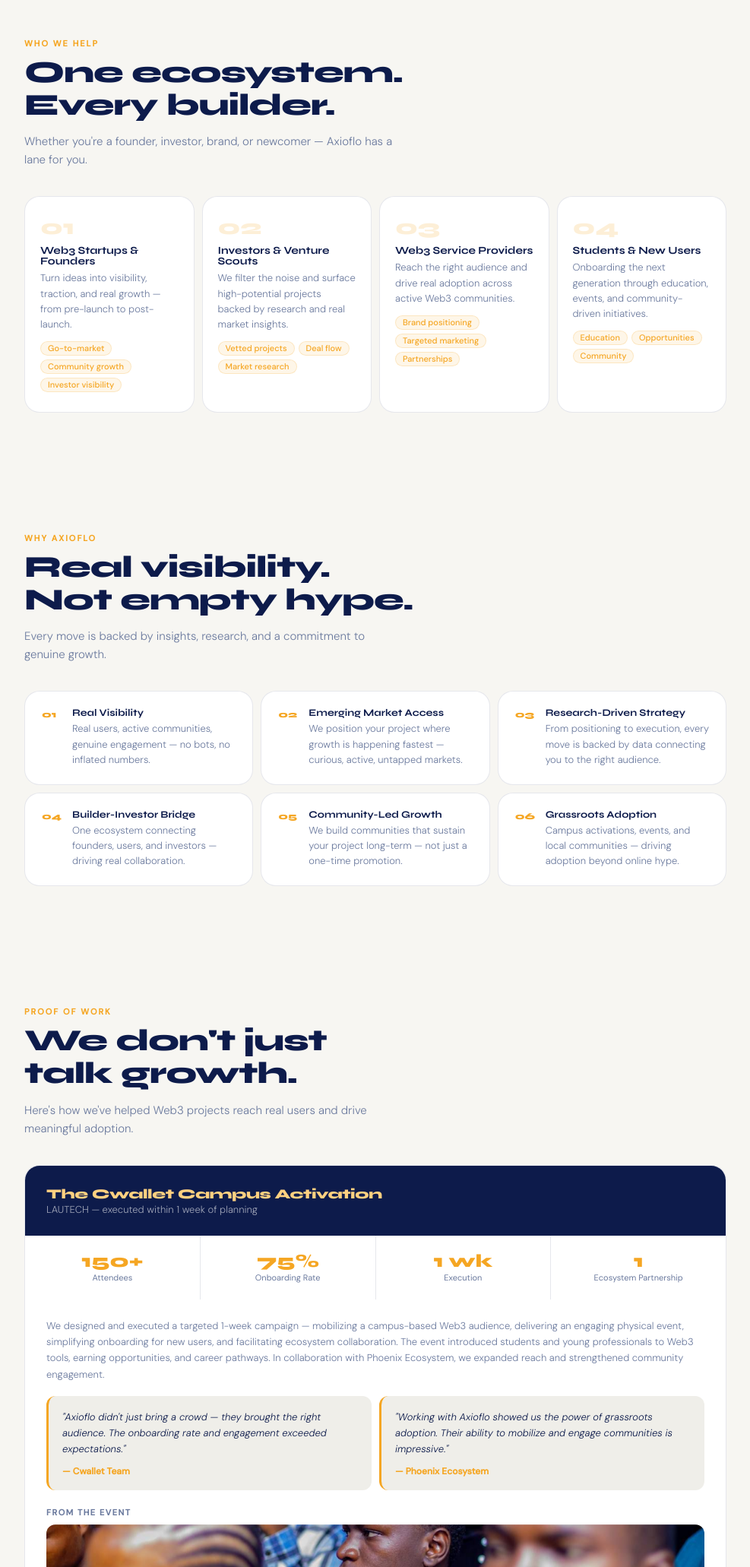
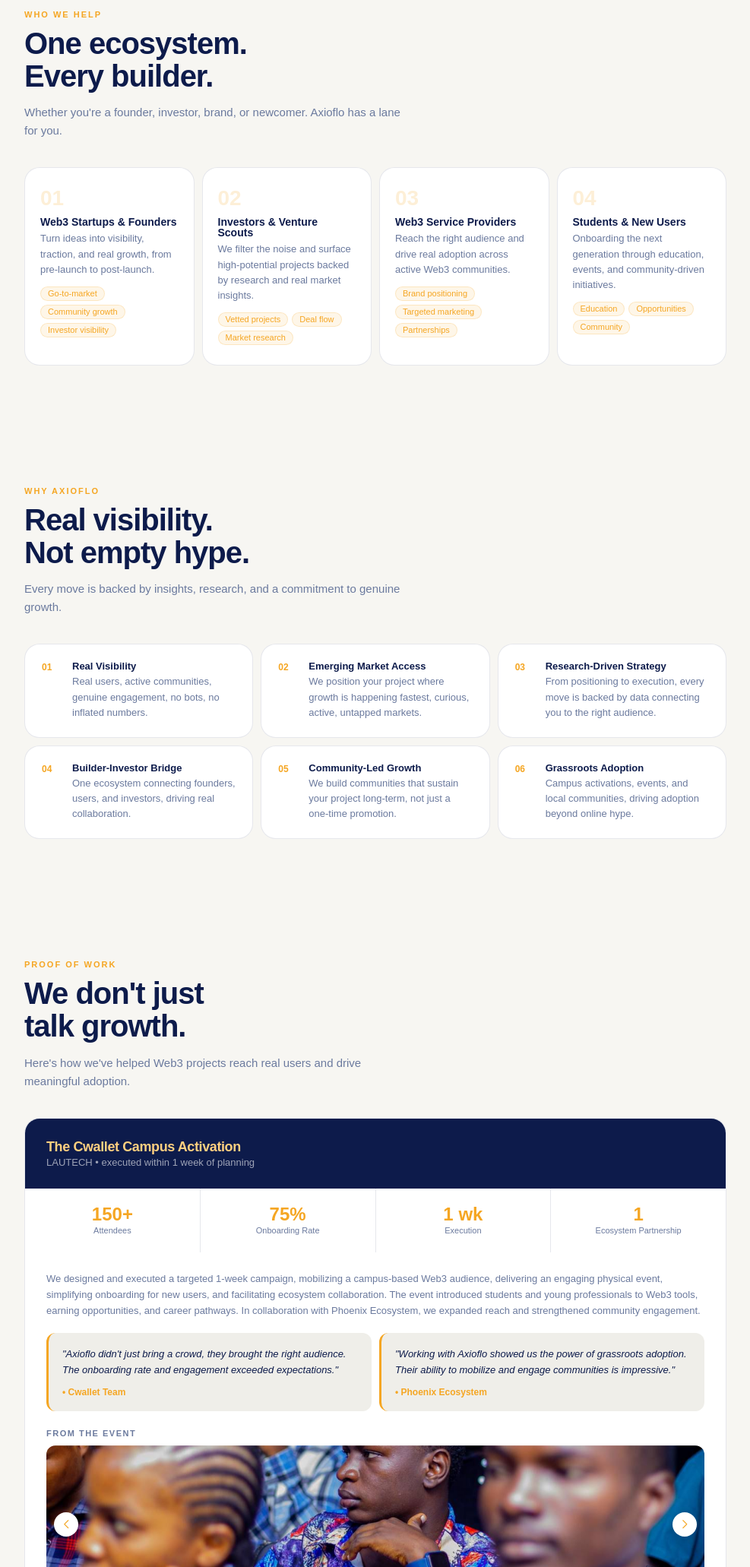
Before and after one commit to websitedesigner-ng/axioflo, a plain HTML site: page index.html in a window 1280 px wide. Shown: the part 1440-3502 px from the top of the page at 76% size, without its empty margins (146-1133 px from the left). Drawn offline with nearby package versions, Linux system fonts and the light colour scheme.

Commit message:
Update index.html

```diff
--- a/index.html
+++ b/index.html
@@ -4,8 +4,10 @@
 <meta charset="UTF-8">
 <meta name="viewport" content="width=device-width, initial-scale=1.0">
 <title>Axioflo — Bridging Ideas, Investors & Web3</title>
-<link rel="stylesheet" href="./index.css" />
-<link href="https://fonts.googleapis.com/css2?family=Syne:wght@400;500;600;700;800&family=DM+Sans:ital,wght@0,300;0,400;0,500;1,300&display=swap" rel="stylesheet">
+<link rel="stylesheet" href="./index.css"/>
+<link rel="preconnect" href="https://fonts.googleapis.com">
+<link rel="preconnect" href="https://fonts.gstatic.com" crossorigin>
+<link href="https://fonts.googleapis.com/css2?family=Sora:wght@100..800&display=swap" rel="stylesheet">
 <link rel="stylesheet" href="https://cdnjs.cloudflare.com/ajax/libs/font-awesome/6.5.1/css/all.min.css"/>
 <link rel="stylesheet" href="https://cdn.jsdelivr.net/npm/swiper@11/swiper-bundle.min.css"/>
 </head>
@@ -58,13 +60,13 @@
   <div class="rev">
     <div class="sec-label">What We Do</div>
     <h2 class="sec-title">Four pillars of<br>Web3 growth</h2>
-    <p class="sec-desc">From education to investor access — we cover every layer of the ecosystem.</p>
+    <p class="sec-desc">From education to investor access, we cover every layer of the ecosystem.</p>
   </div>
   <div class="services-grid rev">
     <div class="service-card">
       <div class="service-icon"><i class="fa-solid fa-graduation-cap"></i></div>
       <h3>Crypto &amp; Tech Education</h3>
-      <p>Accessible content demystifying blockchain, DeFi, and the digital economy — empowering anyone to participate confidently.</p>
+      <p>Accessible content demystifying blockchain, DeFi, and the digital economy, empowering anyone to participate confidently.</p>
     </div>
     <div class="service-card">
       <div class="service-icon"><i class="fa-solid fa-bullseye"></i></div>
@@ -89,13 +91,13 @@
   <div class="rev">
     <div class="sec-label">Who We Help</div>
     <h2 class="sec-title">One ecosystem.<br>Every builder.</h2>
-    <p class="sec-desc">Whether you're a founder, investor, brand, or newcomer — Axioflo has a lane for you.</p>
+    <p class="sec-desc">Whether you're a founder, investor, brand, or newcomer. Axioflo has a lane for you.</p>
   </div>
   <div class="audience-grid rev">
     <div class="audience-card">
       <div class="audience-num">01</div>
       <h3>Web3 Startups &amp; Founders</h3>
-      <p>Turn ideas into visibility, traction, and real growth — from pre-launch to post-launch.</p>
+      <p>Turn ideas into visibility, traction, and real growth, from pre-launch to post-launch.</p>
       <div class="tags"><span class="tag">Go-to-market</span><span class="tag">Community growth</span><span class="tag">Investor visibility</span></div>
     </div>
     <div class="audience-card">
@@ -127,12 +129,12 @@
     <p class="sec-desc">Every move is backed by insights, research, and a commitment to genuine growth.</p>
   </div>
   <div class="why-grid rev">
-    <div class="why-card"><span class="why-num">01</span><div><h3>Real Visibility</h3><p>Real users, active communities, genuine engagement — no bots, no inflated numbers.</p></div></div>
-    <div class="why-card"><span class="why-num">02</span><div><h3>Emerging Market Access</h3><p>We position your project where growth is happening fastest — curious, active, untapped markets.</p></div></div>
+    <div class="why-card"><span class="why-num">01</span><div><h3>Real Visibility</h3><p>Real users, active communities, genuine engagement, no bots, no inflated numbers.</p></div></div>
+    <div class="why-card"><span class="why-num">02</span><div><h3>Emerging Market Access</h3><p>We position your project where growth is happening fastest, curious, active, untapped markets.</p></div></div>
     <div class="why-card"><span class="why-num">03</span><div><h3>Research-Driven Strategy</h3><p>From positioning to execution, every move is backed by data connecting you to the right audience.</p></div></div>
-    <div class="why-card"><span class="why-num">04</span><div><h3>Builder-Investor Bridge</h3><p>One ecosystem connecting founders, users, and investors — driving real collaboration.</p></div></div>
-    <div class="why-card"><span class="why-num">05</span><div><h3>Community-Led Growth</h3><p>We build communities that sustain your project long-term — not just a one-time promotion.</p></div></div>
-    <div class="why-card"><span class="why-num">06</span><div><h3>Grassroots Adoption</h3><p>Campus activations, events, and local communities — driving adoption beyond online hype.</p></div></div>
+    <div class="why-card"><span class="why-num">04</span><div><h3>Builder-Investor Bridge</h3><p>One ecosystem connecting founders, users, and investors, driving real collaboration.</p></div></div>
+    <div class="why-card"><span class="why-num">05</span><div><h3>Community-Led Growth</h3><p>We build communities that sustain your project long-term, not just a one-time promotion.</p></div></div>
+    <div class="why-card"><span class="why-num">06</span><div><h3>Grassroots Adoption</h3><p>Campus activations, events, and local communities, driving adoption beyond online hype.</p></div></div>
   </div>
 </section>
 
@@ -146,7 +148,7 @@
   <div class="proof-box rev">
     <div class="proof-head">
       <h3>The Cwallet Campus Activation</h3>
-      <p>LAUTECH — executed within 1 week of planning</p>
+      <p>LAUTECH • executed within 1 week of planning</p>
     </div>
     <div class="proof-stats">
       <div class="proof-stat"><span class="num">150+</span><span class="lbl">Attendees</span></div>
@@ -155,15 +157,15 @@
       <div class="proof-stat"><span class="num">1</span><span class="lbl">Ecosystem Partnership</span></div>
     </div>
     <div class="proof-body">
-      <p>We designed and executed a targeted 1-week campaign — mobilizing a campus-based Web3 audience, delivering an engaging physical event, simplifying onboarding for new users, and facilitating ecosystem collaboration. The event introduced students and young professionals to Web3 tools, earning opportunities, and career pathways. In collaboration with Phoenix Ecosystem, we expanded reach and strengthened community engagement.</p>
+      <p>We designed and executed a targeted 1-week campaign, mobilizing a campus-based Web3 audience, delivering an engaging physical event, simplifying onboarding for new users, and facilitating ecosystem collaboration. The event introduced students and young professionals to Web3 tools, earning opportunities, and career pathways. In collaboration with Phoenix Ecosystem, we expanded reach and strengthened community engagement.</p>
       <div class="proof-quotes">
         <div class="quote-card">
-          <p class="quote-text">"Axioflo didn't just bring a crowd — they brought the right audience. The onboarding rate and engagement exceeded expectations."</p>
-          <span class="quote-author">— Cwallet Team</span>
+          <p class="quote-text">"Axioflo didn't just bring a crowd, they brought the right audience. The onboarding rate and engagement exceeded expectations."</p>
+          <span class="quote-author">• Cwallet Team</span>
         </div>
         <div class="quote-card">
           <p class="quote-text">"Working with Axioflo showed us the power of grassroots adoption. Their ability to mobilize and engage communities is impressive."</p>
-          <span class="quote-author">— Phoenix Ecosystem</span>
+          <span class="quote-author">• Phoenix Ecosystem</span>
         </div>
       </div>
       <!-- EVENT PHOTOS -->
@@ -190,7 +192,7 @@
   </div>
   <div class="event-card rev">
     <div class="sec-label">Upcoming Event</div>
-    <div class="event-title">The Blockchain &amp; Web3 Adoption Summit<br>— LAUTECH Edition</div>
+    <div class="event-title">The Blockchain &amp; Web3 Adoption Summit • LAUTECH Edition</div>
     <div class="event-meta">May 9, 2026 · 10:00 AM</div>
     <div class="countdown">
       <div class="cd-block"><span class="cd-num" id="cdd">--</span><span class="cd-label">Days</span></div>
@@ -224,8 +226,8 @@
 <footer>
   <div class="footer-logo">Axioflo</div>
   <div class="footer-links">
-    <a href="mailto:officialaxioflo@gmail.com"><i class="fa-solid fa-envelope"></i> officialaxioflo@gmail.com</a>
-    <a href="https://x.com/axioflo" target="_blank"><i class="fa-brands fa-x-twitter"></i> @axioflo</a>
+    <a href="mailto:officialaxioflo@gmail.com"><i class="fa-solid fa-envelope"></i></a>
+    <a href="https://x.com/axioflo" target="_blank"><i class="fa-brands fa-x-twitter"></i></a>
   </div>
   <div class="footer-copy">© 2026 Axioflo. Bridging the gap between ideas, investors, and Web3 adoption.</div>
 </footer>
@@ -339,4 +341,4 @@ const photoSwiper = new Swiper('.photos-swiper', {
 });
 </script>
 </body>
-</html>
+      </html>
```
